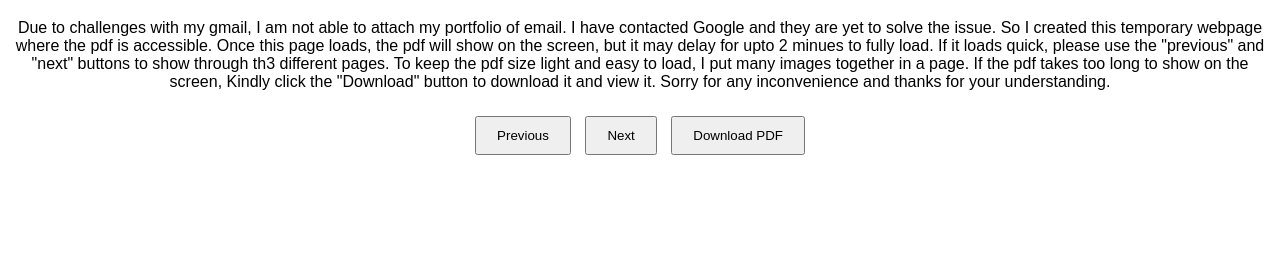
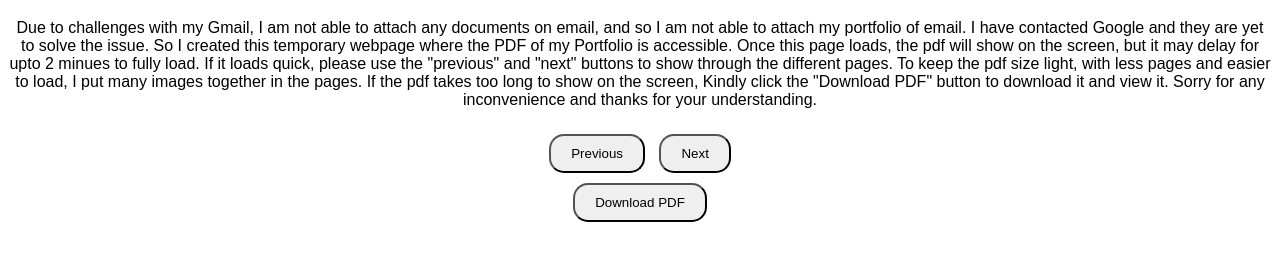
Before and after one commit to Immah007/gdportfolio, a plain HTML site: page index.html in a window 1280 px wide. Shown: the part 102-362 px from the top of the page. Drawn offline with Linux system fonts and the light colour scheme; a script that the page names is missing.

Commit message:
Update index.html

```diff
--- a/index.html
+++ b/index.html
@@ -23,13 +23,14 @@
             padding: 10px 20px;
             margin: 5px;
             cursor: pointer;
+            border-radius: 15px;
         }
     </style>
 </head>
 <body>
     <div> <h3>Emmanuel Baraka - Portfolio </h3></div>
     <h1>Hello, Welcome</h1>
-    <p>Due to challenges with my gmail, I am not able to attach my portfolio of email. I have contacted Google and they are yet to solve the issue. So I created this temporary webpage where the pdf is accessible. Once this page loads, the pdf will show on the screen, but it may delay for upto 2 minues to fully load. If it loads quick, please use the "previous" and "next" buttons to show through th3 different pages. To keep the pdf size light and easy to load, I put many images together in a page. If the pdf takes too long to show on the screen, Kindly click the "Download" button to download it and view it. Sorry for any inconvenience and thanks for your understanding.</p>
+    <p>Due to challenges with my Gmail, I am not able to attach any documents on email, and so I am not able to attach my portfolio of email. I have contacted Google and they are yet to solve the issue. So I created this temporary webpage where the PDF of my Portfolio is accessible. Once this page loads, the pdf will show on the screen, but it may delay for upto 2 minues to fully load. If it loads quick, please use the "previous" and "next" buttons to show through the different pages. To keep the pdf size light, with less pages and easier to load, I put many images together in the pages. If the pdf takes too long to show on the screen, Kindly click the "Download PDF" button to download it and view it. Sorry for any inconvenience and thanks for your understanding.</p>
 
     <!-- PDF viewer container -->
     <div id="pdf-container"></div>
@@ -37,7 +38,7 @@
     <!-- Controls for navigation and download -->
     <div class="controls">
         <button id="prevPage">Previous</button>
-        <button id="nextPage">Next</button>
+        <button id="nextPage">Next</button> <br>
         <button id="downloadPdf">Download PDF</button>
     </div>
 
```
